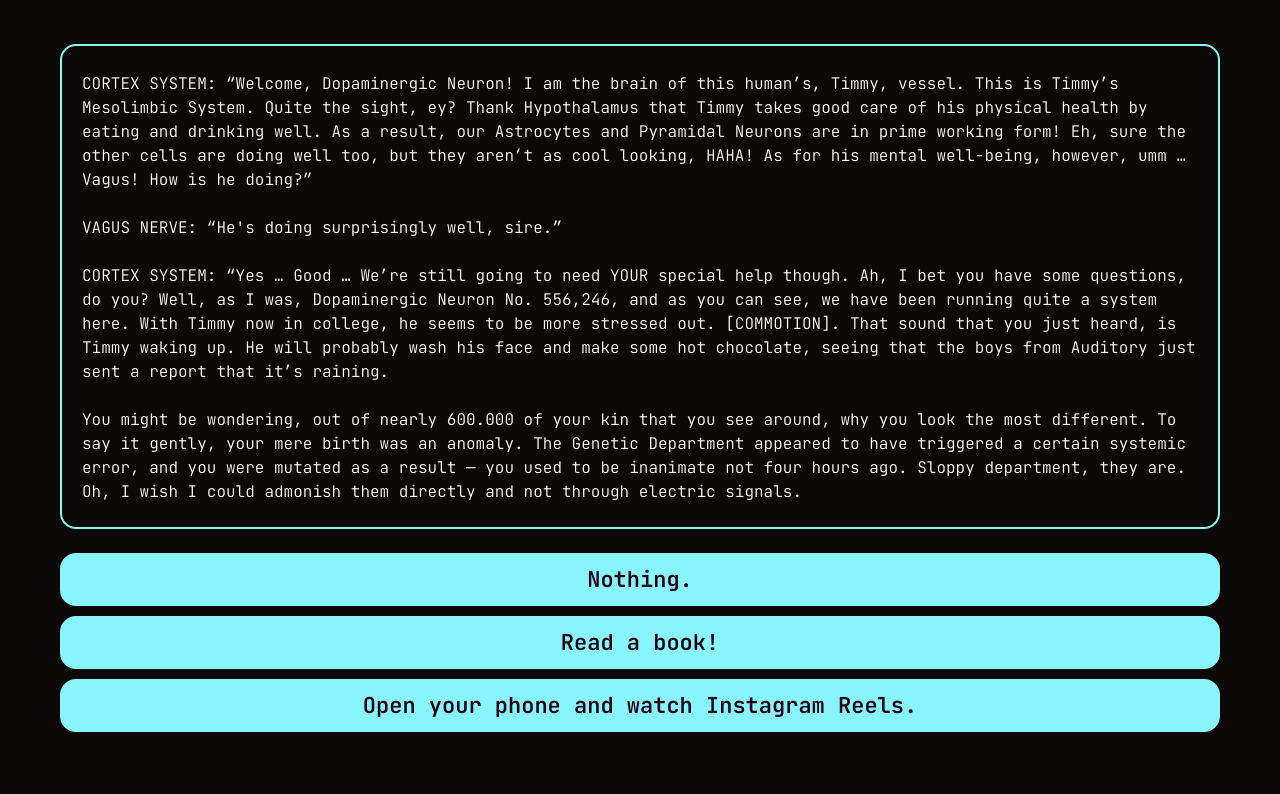
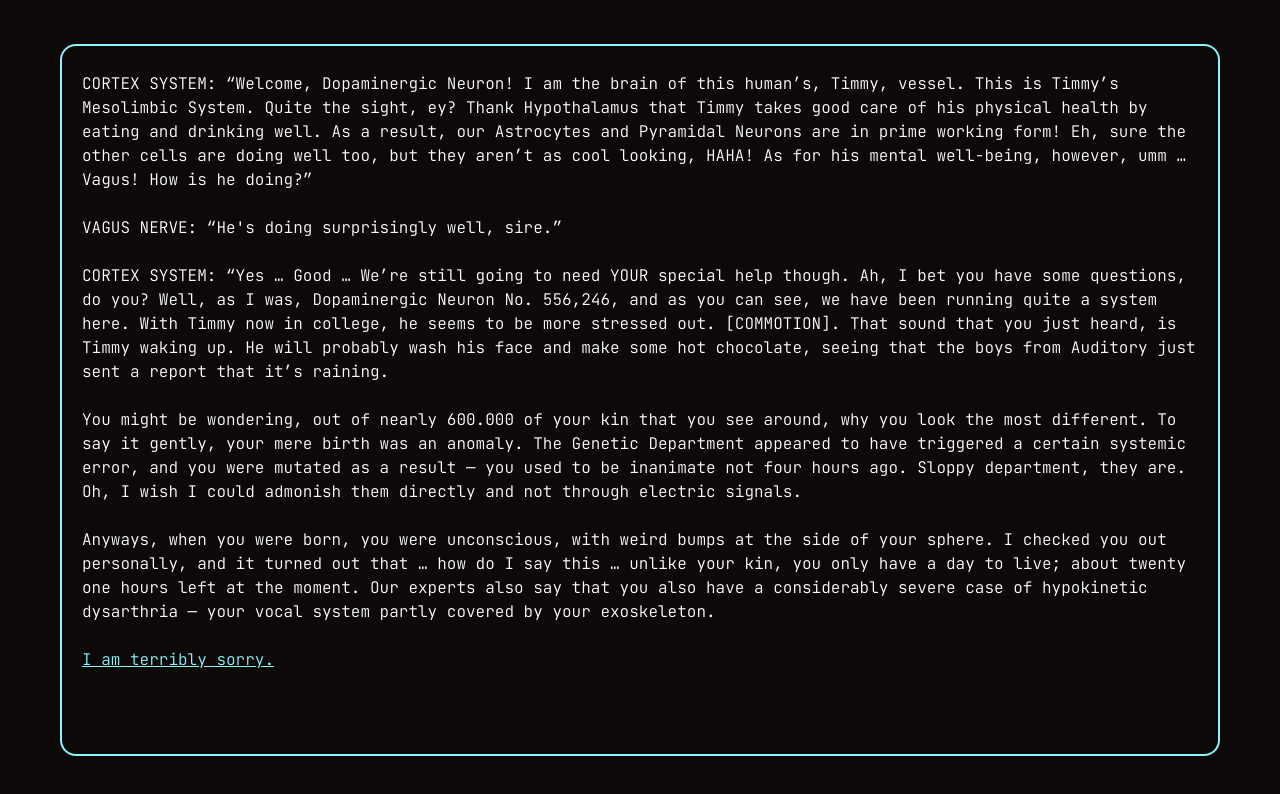
Before and after one commit to fjribgs/choice-game, a React (Vite) app: page / in a window 1280 px wide. Both pictures are taken after a click on the button "Start". Shown: the top 794 px of the page. Built offline with nearby package versions, Linux system fonts and the light colour scheme.

Commit message:
feat: added new NextButton component

```diff
--- /dev/null
+++ b/src/components/NextButton.jsx
@@ -0,0 +1,12 @@
+function NextButton({ onClick, text }) {
+    return (
+        <button onClick={onClick}
+            className="cursor-pointer text-(--normal) underline hover:font-bold transition-all duration-200 text-start">
+
+            {text}
+
+        </button>
+    )
+}
+
+export default NextButton;
--- a/src/pages/Bedroom.jsx
+++ b/src/pages/Bedroom.jsx
@@ -1,5 +1,6 @@
 import ActionButton from "../components/ActionButton"
 import TextBox from "../components/TextBox"
+import NextButton from "../components/NextButton"
 
 export function Bedroom( {setCurrentPage} ) {
     return (
@@ -19,13 +20,15 @@ export function Bedroom( {setCurrentPage} ) {
                     <br /><br />
                     Anyways, when you were born, you were unconscious, with weird bumps at the side of your sphere. I checked you out personally, and it turned out that … how do I say this … unlike your kin, you only have a day to live; about twenty one hours left at the moment. Our experts also say that you also have a considerably severe case of hypokinetic dysarthria — your vocal system partly covered by your exoskeleton.
                     <br /><br />
-                    I am terribly sorry.
-                    <div className="h-8"></div>
+                    <NextButton onClick={() => {
+                        setCurrentPage('nothing')
+                    }} text="I am terribly sorry."/>
+                    <div className="h-6"></div>
                 </p>
 
             </TextBox>
 
-            <div className="flex flex-col flex-1 w-full py-6 gap-2.5">
+            <div className=" flex-col flex-1 w-full py-6 gap-2.5 hidden">
 
                 <ActionButton onClick={() => setCurrentPage('nothing')} text="Nothing." />
 
```
